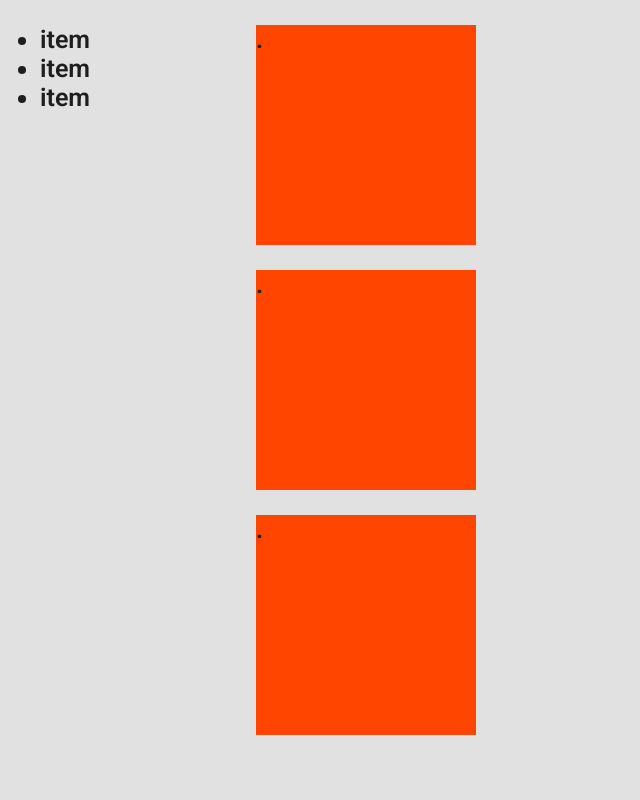
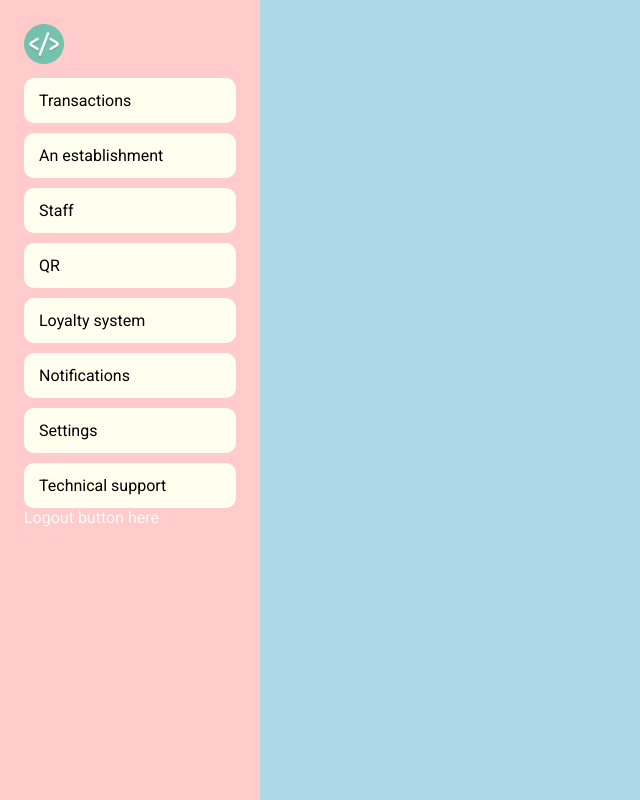
Before and after one commit to khalilovmusa/Menu_project, a React (Vite) app: page /admin in a window 1280 px wide. Shown: the whole page, without its empty margins (0-640 px from the left). Built offline with nearby package versions, Linux system fonts and the light colour scheme.

Commit message:
Admin page layout corrected and some bugs due to root css changes fixed

```diff
--- a/src/components/molecules/MenuHeader/MenuHeader.module.css
+++ b/src/components/molecules/MenuHeader/MenuHeader.module.css
@@ -6,7 +6,8 @@
   color: #1e1e1e;
   font-weight: bold;
 
-  padding: 10px;
+  padding-top: 10px;
+  padding-bottom: 10px;
   border-radius: 20px;
 }
 
--- a/src/components/molecules/RestaurantsPageNavbar/RestaurantsPageNavbar.module.css
+++ b/src/components/molecules/RestaurantsPageNavbar/RestaurantsPageNavbar.module.css
@@ -2,7 +2,7 @@
    display: flex;
    flex-direction: row;
    justify-content: space-between;
-   padding: 1% 2.5%;
+   padding: 0.3% 1%;
    align-items: center;
 
    background-color: #ccb0be;
--- a/src/components/organisms/CategoryDetail/CategoryDetail.module.css
+++ b/src/components/organisms/CategoryDetail/CategoryDetail.module.css
@@ -6,6 +6,8 @@
 
 .categories_wrapper {
   list-style: none;
+  padding: 0;
+  margin: 0;
 }
 
 .category_item {
--- a/src/components/pages/AdminPage/AdminPage.module.css
+++ b/src/components/pages/AdminPage/AdminPage.module.css
@@ -1,34 +1,55 @@
 :root {
    margin: 0;
    padding: 0;
-   width: 100%;
 }
 
-.adminpage_wrapper {
-   font-size: 25px;
-   color: #1e1e1e;
-   font-weight: 600;
-
-   display: flex;
-   flex-direction: row;
-   width: 100%;
+body {
+   box-sizing: border-box;
+   margin: 0;
+   padding: 0;
 }
 
-.adminpage_sidebar {
-   display: flex;
-
-   width: 20%;
-}
-
-.admin-age_main {
+.adminpage_main {
+   width: 100vw;
    display: flex;
    flex-direction: row;
 }
 
-/*! Will be removed */
+/* Sidebar content */
+.adminpage_sideToolBar {
+   /* float: left; */
+   height: 100vh;
+   width: 260px;
+   padding: 24px;
+   overflow-y: auto;
 
-.admin_empty {
-   height: 220px;
-   width: 220px;
-   background-color: orangered;
+   /*? positioning the sidebar */
+
+
+   /* !=> Will be removed */
+   background-color: #ffcccb;
 }
+
+.sidebarCompanyLogo {
+   height: 40px;
+   width: 40px;
+}
+
+.sidebarPersonalNav_item {
+   padding: 13px 15px;
+   border-radius: 10px;
+   display: flex;
+   cursor: pointer;
+   flex-direction: column;
+   margin-top: 10px;
+
+   background: ivory;
+   color: black;
+}
+
+/* Main content */
+.adminpage_mainContent {
+   height: 100vh;
+   width: calc(100vw - 260px);
+   background-color: lightblue;
+}
--- a/src/components/pages/AdminPage/AdminPage.tsx
+++ b/src/components/pages/AdminPage/AdminPage.tsx
@@ -1,28 +1,45 @@
 import * as React from 'react'
+
+import logo from '@assets/companyLogo.png'
 
 import styles from './AdminPage.module.css'
 
 const AdminPage = (): React.JSX.Element => {
    return (
-      <div className={styles.adminpage_wrapper}>
-         <nav className={styles.adminpage_sidebar}>
-            <ul>
-               <li>item</li>
-               <li>item</li>
-               <li>item</li>
-            </ul>
-         </nav>
-         <main className={styles.adminpage_main}>
-            <div className={styles.admin_empty}>
-               <p>.</p>
+      <div className={styles.adminpage_main}>
+         <div className={styles.adminpage_sideToolBar}>
+            <div className={styles.sidebarPersonal}>
+               <div>
+                  <img className={styles.sidebarCompanyLogo} src={logo} />
+               </div>
+               <div className={styles.sidebarPersonalNav}>
+                  <div className={styles.sidebarPersonalNav_item}>
+                     Transactions
+                  </div>
+                  <div className={styles.sidebarPersonalNav_item}>
+                     An establishment
+                  </div>
+                  <div className={styles.sidebarPersonalNav_item}>Staff</div>
+                  <div className={styles.sidebarPersonalNav_item}>QR</div>
+                  <div className={styles.sidebarPersonalNav_item}>
+                     Loyalty system
+                  </div>
+                  <div className={styles.sidebarPersonalNav_item}>
+                     Notifications
+                  </div>
+                  <div className={styles.sidebarPersonalNav_item}>Settings</div>
+                  <div className={styles.sidebarPersonalNav_item}>
+                     Technical support
+                  </div>
+               </div>
+               <div>Logout button here</div>
             </div>
-            <div className={styles.admin_empty}>
-               <p>.</p>
-            </div>
-            <div className={styles.admin_empty}>
-               <p>.</p>
-            </div>
-         </main>
+         </div>
+         <div className={styles.adminpage_mainContent}>
+            <div style={{ visibility: 'hidden' }}>Mobile header</div>
+            <div className={styles.adminpage_topInformation} />
+            <div />
+         </div>
       </div>
    )
 }
```
Also changed, not shown: src/store/helper/dummyAdminSidebarData/dummyAdminSidebarData.ts (added, +7 -0 lines).
